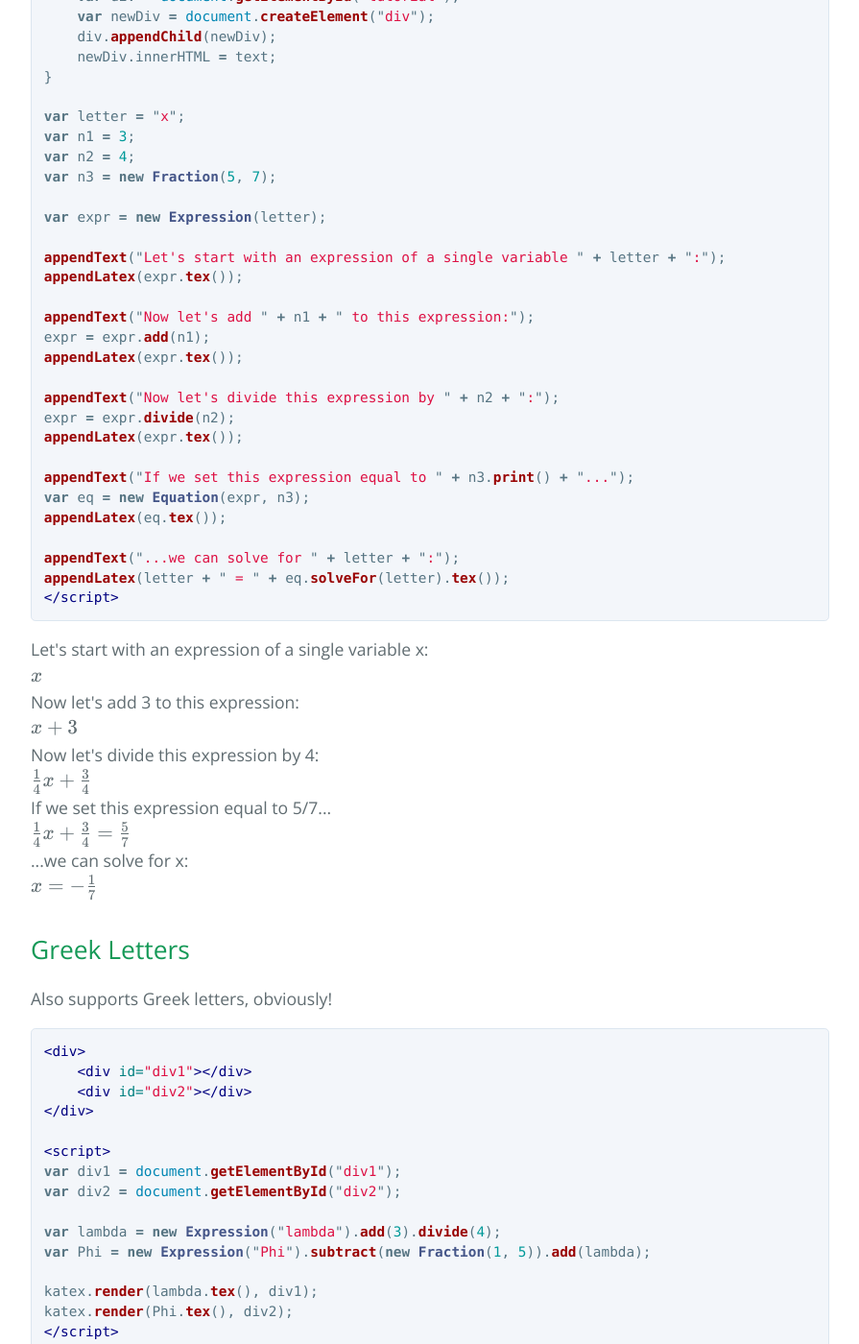
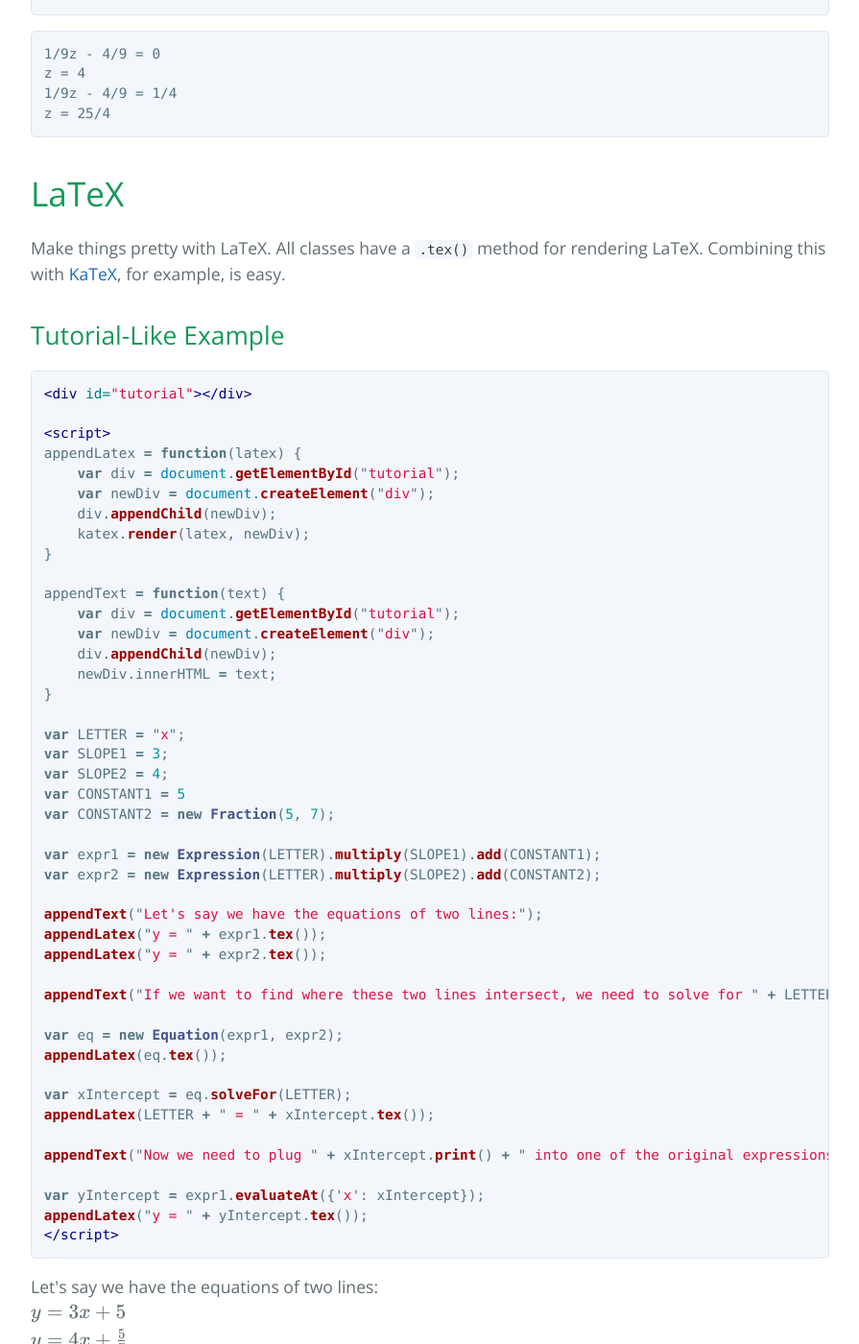
Before and after one commit to nicolewhite/algebra.js, a Jekyll site: the page built from index.md, in a window 1280 px wide and 1400 px high, scrolled down 5159 px. Shown: the whole window at 96% size, without its empty margins (192-1087 px from the left). Built offline with Jekyll 4.4.1, drawn with Linux system fonts in a browser that asks for light colours; nearby versions of some CDN libraries; Markdown is read by kramdown in place of the engine named in the settings; some of the changed text lies outside the part shown.

Commit message:
Slight changes to examples

````diff
--- a/index.md
+++ b/index.md
@@ -91,6 +91,8 @@ console.log(x.print());
 
 ### <a name="expressions-multiple-variables"></a> Multiple Variables
 
+Expressions can have multiple variables.
+
 ```js
 var expr = new Expression("x").subtract(new Expression("y")).add(3);
 console.log(expr.print());
@@ -98,6 +100,30 @@ console.log(expr.print());
 
 ```
 x - y + 3
+```
+
+When adding / subtracting an expression to / from another expression, any like-terms will be combined.
+
+```js
+var a = new Expression("a");
+var b = new Expression("b");
+var c = new Expression("c");
+
+var expr1 = a.add(b).add(c);
+var expr2 = c.subtract(b);
+
+console.log(expr1.print());
+console.log(expr2.print());
+
+var expr3 = expr1.add(expr2);
+
+console.log(expr3.print());
+```
+
+```
+a + b + c
+c - b
+a + 2c
 ```
 
 ### <a name="expressions-evaluate"></a> Evaluate
@@ -137,7 +163,9 @@ var x2 = new Expression("x").divide(7).add(4);
 var eq = new Equation(x1, x2);
 console.log(eq.print());
 
-console.log("x = " + eq.solveFor("x").print());
+var answer = eq.solveFor("x");
+
+console.log("x = " + answer.print());
 ```
 
 ```
@@ -157,8 +185,11 @@ var eq = new Equation(x, y);
 
 console.log(eq.print());
 
-console.log("x = " + eq.solveFor("x").print());
-console.log("y = " + eq.solveFor("y").print());
+var xAnswer = eq.solveFor("x");
+var yAnswer = eq.solveFor("y");
+
+console.log("x = " + xAnswer.print());
+console.log("y = " + yAnswer.print());
 ```
 
 ```
@@ -217,30 +248,31 @@ appendText = function(text) {
     newDiv.innerHTML = text;
 }
 
-var letter = "x";
-var n1 = 3;
-var n2 = 4;
-var n3 = new Fraction(5, 7);
+var LETTER = "x";
+var SLOPE1 = 3;
+var SLOPE2 = 4;
+var CONSTANT1 = 5
+var CONSTANT2 = new Fraction(5, 7);
 
-var expr = new Expression(letter);
+var expr1 = new Expression(LETTER).multiply(SLOPE1).add(CONSTANT1);
+var expr2 = new Expression(LETTER).multiply(SLOPE2).add(CONSTANT2);
 
-appendText("Let's start with an expression of a single variable " + letter + ":");
-appendLatex(expr.tex());
+appendText("Let's say we have the equations of two lines:");
+appendLatex("y = " + expr1.tex());
+appendLatex("y = " + expr2.tex());
 
-appendText("Now let's add " + n1 + " to this expression:");
-expr = expr.add(n1);
-appendLatex(expr.tex());
+appendText("If we want to find where these two lines intersect, we need to solve for " + LETTER + ":");
 
-appendText("Now let's divide this expression by " + n2 + ":");
-expr = expr.divide(n2);
-appendLatex(expr.tex());
-
-appendText("If we set this expression equal to " + n3.print() + "...");
-var eq = new Equation(expr, n3);
+var eq = new Equation(expr1, expr2);
 appendLatex(eq.tex());
 
-appendText("...we can solve for " + letter + ":");
-appendLatex(letter + " = " + eq.solveFor(letter).tex());
+var xIntercept = eq.solveFor(LETTER);
+appendLatex(LETTER + " = " + xIntercept.tex());
+
+appendText("Now we need to plug " + xIntercept.print() + " into one of the original expressions to find the y-intercept:");
+
+var yIntercept = expr1.evaluateAt({'x': xIntercept});
+appendLatex("y = " + yIntercept.tex());
 </script>
 ```
 
@@ -261,30 +293,31 @@ appendText = function(text) {
     newDiv.innerHTML = text;
 }
 
-var letter = "x";
-var n1 = 3;
-var n2 = 4;
-var n3 = new Fraction(5, 7);
+var LETTER = "x";
+var SLOPE1 = 3;
+var SLOPE2 = 4;
+var CONSTANT1 = 5
+var CONSTANT2 = new Fraction(5, 7);
 
-var expr = new Expression(letter);
+var expr1 = new Expression(LETTER).multiply(SLOPE1).add(CONSTANT1);
+var expr2 = new Expression(LETTER).multiply(SLOPE2).add(CONSTANT2);
 
-appendText("Let's start with an expression of a single variable " + letter + ":");
-appendLatex(expr.tex());
+appendText("Let's say we have the equations of two lines:");
+appendLatex("y = " + expr1.tex());
+appendLatex("y = " + expr2.tex());
 
-appendText("Now let's add " + n1 + " to this expression:");
-expr = expr.add(n1);
-appendLatex(expr.tex());
+appendText("If we want to find where these two lines intersect, we need to solve for " + LETTER + ":");
 
-appendText("Now let's divide this expression by " + n2 + ":");
-expr = expr.divide(n2);
-appendLatex(expr.tex());
-
-appendText("If we set this expression equal to " + n3.print() + "...");
-var eq = new Equation(expr, n3);
+var eq = new Equation(expr1, expr2);
 appendLatex(eq.tex());
 
-appendText("...we can solve for " + letter + ":");
-appendLatex(letter + " = " + eq.solveFor(letter).tex());
+var xIntercept = eq.solveFor(LETTER);
+appendLatex(LETTER + " = " + xIntercept.tex());
+
+appendText("Now we need to plug " + xIntercept.print() + " into one of the original expressions to find the y-intercept:");
+
+var yIntercept = expr1.evaluateAt({'x': xIntercept});
+appendLatex("y = " + yIntercept.tex());
 </script>
 
 ## <a name="latex-greek-letters"></a> Greek Letters
````
